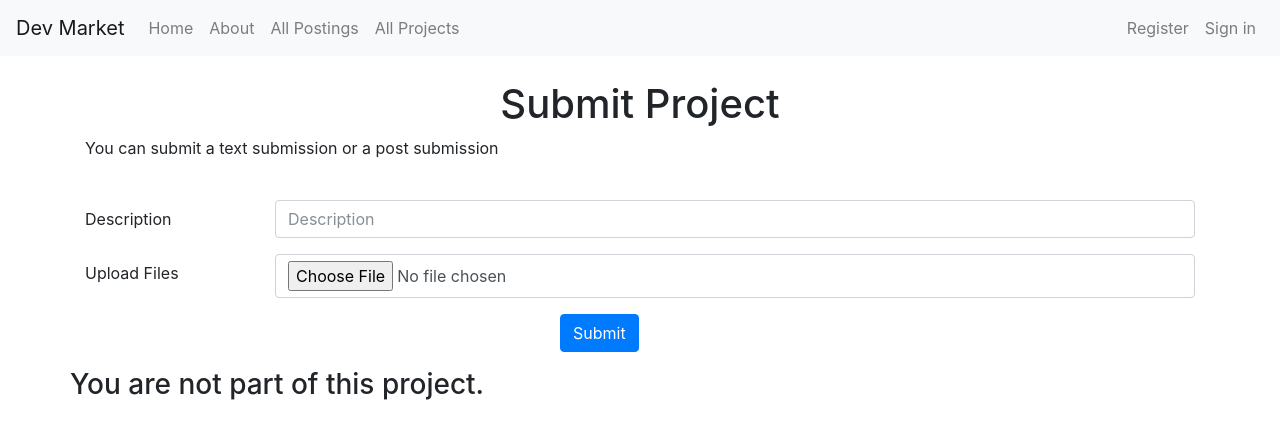
After one commit to cpanican/cd-marketplace, a Flask app: page /project/1/submit in a window 1280 px wide. The commit adds this page. Shown: the top 439 px of the page. Run offline with Flask 2, Linux system fonts and the light colour scheme; some libraries are stand-ins or nearby versions.

Commit message:
Post to project. Need to work on updating/deleting post entry and finish submission tab

```diff
--- a/app.py
+++ b/app.py
@@ -102,20 +102,23 @@ def editProfile(user_id, description, interest, resume, sample_work, business_cr
 	print("Updated users database successfully")
 	return True
 
+
 #################################### FUNCTIONS FOR POSTINGS ######################################################
-#################################################### BUG ON CURR_PRICE #########################################################
 # # Post a bid and write it on the database
-def postBid(title, description, start_price, deadline, file, visibility, user_id):
-	query = "INSERT INTO post (title, proj_description, start_price, file, visibility, client_id, project_days) VALUES ('{}', '{}', '{}', '{}', '{}', '{}', '{}')".format(title, description, start_price, file, visibility, user_id, deadline)
-	print(query)
-	cur.execute(query)
-	print(type(deadline))
-	query2 = "UPDATE post SET deadline = DATE_ADD(deadline, INTERVAL 7 DAY)"
-	print(query2)
-	cur.execute(query2)
-	print("Inserted to post database successfully")
-	return True
-
+def postBid(title, description, start_price, deadline, file, visibility, user_id, budget):
+	query1 = "SELECT * FROM users WHERE user_id = {} AND balance >= {}".format(user_id, budget)
+	if cur.execute(query1):
+		query = "INSERT INTO post (title, proj_description, start_price, file, visibility, client_id, project_days) VALUES ('{}', '{}', '{}', '{}', '{}', '{}', '{}')".format(title, description, start_price, file, visibility, user_id, deadline)
+		print(query)
+		cur.execute(query)
+		print(type(deadline))
+		query2 = "UPDATE post SET deadline = DATE_ADD(deadline, INTERVAL 7 DAY)"
+		print(query2)
+		cur.execute(query2)
+		print("Inserted to post database successfully")
+		return True
+	else:
+		return False
 
 
 # Show all posts newest first on postings page
@@ -290,11 +293,30 @@ def withdrawMoney(username, amount):
 		return False
 
 
+######################## Functions for project creation #########################
+def allProjects():
+	query = "SELECT project.job_id, title, status, final_price, u1.first_name, u1.last_name, u2.first_name, u2.last_name FROM project JOIN users u1 ON project.dev_id = u1.user_id JOIN users u2 ON project.client_id = u2.user_id JOIN post ON project.job_id = post.job_id WHERE status = 'Ongoing'"
+	cur.execute(query)
+	data = cur.fetchall()
+	return data
 
 
+def createProject(job_id, dev_id, client_id, price):
+	query = "INSERT INTO project (job_id, status, final_price, dev_id, client_id) VALUES ({}, 'Ongoing', {}, {}, {})".format(job_id, price, dev_id, client_id)
+	cur.execute(query)
+	print("project created")
+	return True
 
+def findProjectAndDev(job_id):
+	query = "SELECT job_id, status, final_price, dev_id, client_id, dev_rating_desc, client_id, submit_text, submit_file, user_id, username, first_name, last_name FROM project JOIN users ON project.dev_id = users.user_id WHERE job_id = {}".format(job_id)
+	cur.execute(query)
+	data = cur.fetchone()
+	return data
 
-
+def submitProject(job_id):
+	query = "UPDATE project SET status = 'Complete' WHERE job_id = {}".format(job_id)
+	cur.execute(query)
+	return True
 
 
 
@@ -460,6 +482,7 @@ def compose():
 		file = request.form['file']
 		visibility = int(request.form['visibility'])
 		user_id = session['user_id']
+		balance = session['balance']
 		description = description.replace("'", "''")
 		title = title.replace("'", "''")
 		print(type(description))
@@ -471,8 +494,7 @@ def compose():
 		print(file)
 		print(visibility)
 		print(user_id)
-		if postBid(title, description, start_price, deadline, file, visibility, user_id):
-			# Get the job_id and return a template
+		if postBid(title, description, start_price, deadline, file, visibility, user_id, balance):
 			posting = showLatestPostByClient(session['user_id'])
 			return render_template("post.html", post=posting)
 		else:
@@ -549,7 +571,6 @@ def about():
 @app.route('/posting')
 def postings():
 	posts = showPosts()
-	#job_id, proj_description, start_price, deadline, post_date, dev_id, client_id, title, curr_price, file, visibility, project_days, email, username, first_name, last_name, bids
 	return render_template("postings.html", posts=posts)
 
 
@@ -570,6 +591,37 @@ def post(job_id):
 			return render_template("post.html", post=post, bids=bids, success=True)
 	else:
 		return render_template("post.html", post=post, bids=bids)
+
+
+@app.route('/project')
+def allProject():
+	projects = allProjects()
+	# job_id, title, status, final_price, first_name, last_name, first_name, last_name
+	return render_template('project_all.html', posts=projects)
+
+
+@app.route('/project/<job_id>')
+def project(job_id):
+	post = showOnePost(job_id)
+	# job_id, status, final_price, dev_id, client_id, dev_rating_desc, client_id, submit_text, submit_file, user_id, username, first_name, last_name
+	project = findProjectAndDev(job_id)
+	return render_template('project.html', post=post, project=project)
+
+
+@app.route('/project/<job_id>/<dev_name>/<price>', methods=['GET', 'POST'])
+def projectCreate(job_id, dev_name, price):
+	client_id = session['user_id']
+	dev_id = getUser(dev_name)[0]
+	createProject(job_id, dev_id, client_id, price)
+	return redirect(url_for('project', job_id=job_id))
+
+
+@app.route('/project/<job_id>/submit')
+def projectSubmit(job_id):
+	if request.method == 'POST':
+		return render_template('project_submit.html')
+	else:
+		return render_template('project_submit.html')
 
 
 @app.route('/edit-profile' , methods=['GET','POST'])
--- a/templates/base.html
+++ b/templates/base.html
@@ -34,6 +34,9 @@
 			</li>
 			<li {% if request.path == '/posting' %}class="active"{% endif %}>
 				<a class="nav-link" href="/posting">All Postings </a>
+			</li>
+			<li {% if request.path == '/project' %}class="active"{% endif %}>
+				<a class="nav-link" href="/project">All Projects </a>
 			</li>
 		</ul>
 		<ul class="navbar-nav ml-auto">
--- a/templates/compose.html
+++ b/templates/compose.html
@@ -18,8 +18,9 @@
 		{% if session.role == 'c' %}
 		<div class="container">
 		<p>All bids will end in 7 days unless the client chooses a developer.</p>
-		<p>If the client hasn't chosen a developer, highest bidder will recieve the project.</p>
+		<p>If the client hasn't chosen a developer, the lowest bidder will recieve the project.</p>
 		<p>Expired posts without any bidders will have a $10 charge.</p>
+		<p>Minimum required amount to post is your starting price.</p>
 		<br>
 		  <form action="/compose" method="POST">
 		    <div class="form-group row">
@@ -101,7 +102,7 @@
 		  </form>
 		</div>
 		{% if error %}
-		<h3>An error occurred. Please try again</h3>
+		<h3>An error occurred. You might not have enough balance to post. Please try again</h3>
 		{% endif %}
 		{% else %}
 		<h3>You need to be a client to post.</h3>
--- a/templates/post.html
+++ b/templates/post.html
@@ -51,6 +51,9 @@
 			<div class="card">
 				<p>Name: <a href="/profile/{{ bid[4] }}">{{ bid[5] }} {{ bid[6] }}</a></p>
 				<p>Price: ${{ bid[2] }}</p>
+				{% if session.username == post[12] %}
+				<a href="/project/{{ post[0] }}/{{ bid[4] }}/{{ bid[2] }}">Choose Developer</a>
+				{% endif %}
 			</div>
 			{% endfor %}
 		</div>
--- /dev/null
+++ b/templates/project_submit.html
@@ -0,0 +1,45 @@
+{% extends "base.html" %}
+
+{% block styles %}
+	{{ super () }}
+	<link rel="stylesheet" type="text/css" href="{{ url_for('static', filename='styles/compose.css') }}" />
+{% endblock %}
+
+{% block scripts %}
+	{{ super() }}
+	<script type="text/javascript" src="{{ url_for('static', filename='scripts/compose.js') }}"></script>
+{% endblock %}
+
+{% block appcontent %}
+<br>
+<h1 style="text-align: center">Submit Project</h1>
+<div class="container">
+	<div class="row">
+		<div class="container">
+		<p>You can submit a text submission or a post submission</p>
+		<br>
+		  <form action="/submitproject" method="POST">
+		    <div class="form-group row">
+		      <label for="inputDescription3" class="col-sm-2 col-form-label">Description</label>
+		      <div class="col-sm-10">
+		        <input type="text" class="form-control" name="description" placeholder="Description" required>
+		      </div>
+		    </div>
+		    <div class="form-group row">
+		      <label for="inputFile3" class="col-sm-2 col-form-label">Upload Files</label>
+		      <div class="col-sm-10">
+		        <input type="file" class="form-control" name="file" placeholder="Deadline">
+		      </div>
+		    </div>
+		    <div class="form-group row">
+		      <div class="offset-sm-5 col-sm-7">
+		        <button type="submit" class="btn btn-primary">Submit</button>
+		      </div>
+		    </div>
+		  </form>
+		</div>
+		<h3>You are not part of this project.</h3>
+	</div>
+</div>
+
+{% endblock %}
```
Also changed, not shown: templates/project.html (added, +57 -0 lines), templates/project_all.html (added, +40 -0 lines).
